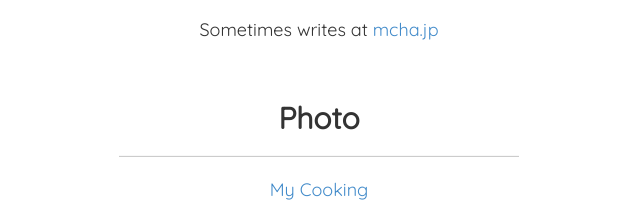
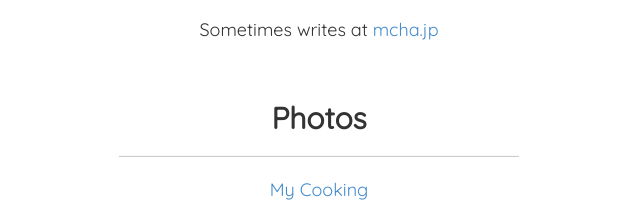
Before and after one commit to perop/perop.github.io, a plain HTML site: page index.html in a window 1280 px wide. Shown: the part 1363-1577 px from the top of the page, 321-961 px from the left. Drawn offline with nearby package versions, Linux system fonts and the light colour scheme.

Commit message:
Update index.html

```diff
--- a/index.html
+++ b/index.html
@@ -140,7 +140,7 @@
                     <p class="lead">My blog on <a target="_blank" href="https://medium.com/@perop">geeky things and cooking recipes...</a><p>
                     <p class="lead">Sometimes writes at <a target="_blank" href="http://mcha.jp/en/">mcha.jp</a></p>
                      <p style="padding-top:20px;">
-                    <h2 class="section-heading">Photo</h2>
+                    <h2 class="section-heading">Photos</h2>
                     <hr class="intro-divider">
                      <p class="lead"><a target="_blank" href="https://medium.com/p/4a7783539d5">My Cooking</a></p>
                      <p style="padding-top:10px;">
```
